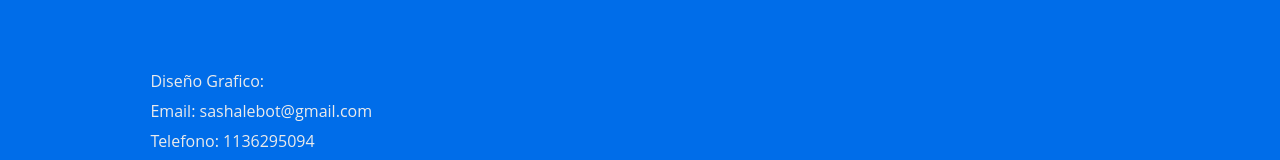
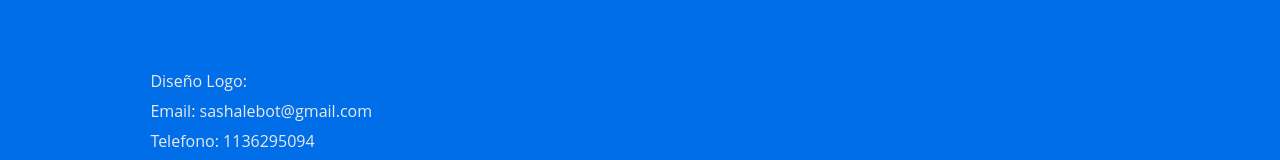
Before and after one commit to luchog01/Argentina-Tracker-Production, a React (Create React App) app in the folder frontend/: page / in a window 1280 px wide. Shown: the part 3738-3898 px from the top of the page. Built offline with nearby package versions, Linux system fonts and the light colour scheme.

Commit message:
footer and menu redirect

```diff
--- a/frontend/src/components/Footer.js
+++ b/frontend/src/components/Footer.js
@@ -19,7 +19,7 @@ const Footer = () => {
                 <p>Telefono: 1151102973</p>
             </div>
             <div>
-                <p>Diseño Grafico:</p>
+                <p>Diseño Logo:</p>
                 <p>Email: sashalebot@gmail.com</p>
                 <p>Telefono: 1136295094</p>
             </div>
--- a/frontend/src/components/Header.js
+++ b/frontend/src/components/Header.js
@@ -11,7 +11,7 @@ const Header = ({ toggleMenu }) => {
     return (
         <div className='header'>
             {location.pathname === '/graph' && <FontAwesomeIcon icon={faBars} className='bars' onClick={() => toggleMenu()}/>}
-            <div className='title-container' onClick={() => navigate('/')}>
+            <div className='title-container' onClick={() => navigate('/graph')}>
                 <img alt='' src={window.location.origin + '/logo.png'} className='icon'/>
                 <h1 className='title'>FCI Tracker</h1>
                 <div className='beta'>
```
